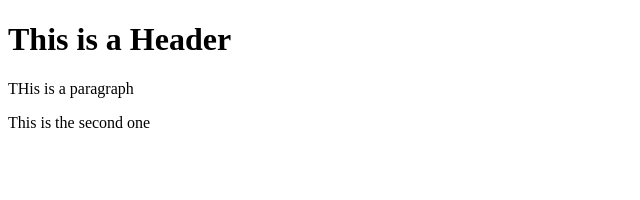
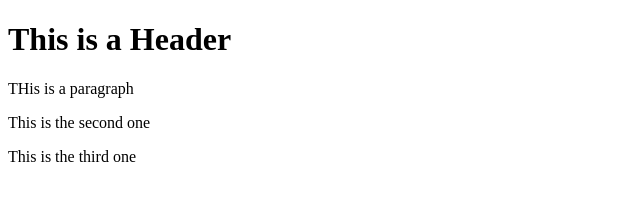
Before and after one commit to Sarah220425/React, a website: page index.html in a window 1280 px wide. Shown: the whole page, without its empty margins (0-640 px from the left). Drawn offline with Linux system fonts and the light colour scheme.

Commit message:
small change

```diff
--- a/index.html
+++ b/index.html
@@ -5,5 +5,6 @@
         <h1>This is a Header</h1>
         <p>THis is a paragraph</p>
         <p>This is the second one</p>
+        <p>This is the third one</p>
     </body>
 </html>
```
